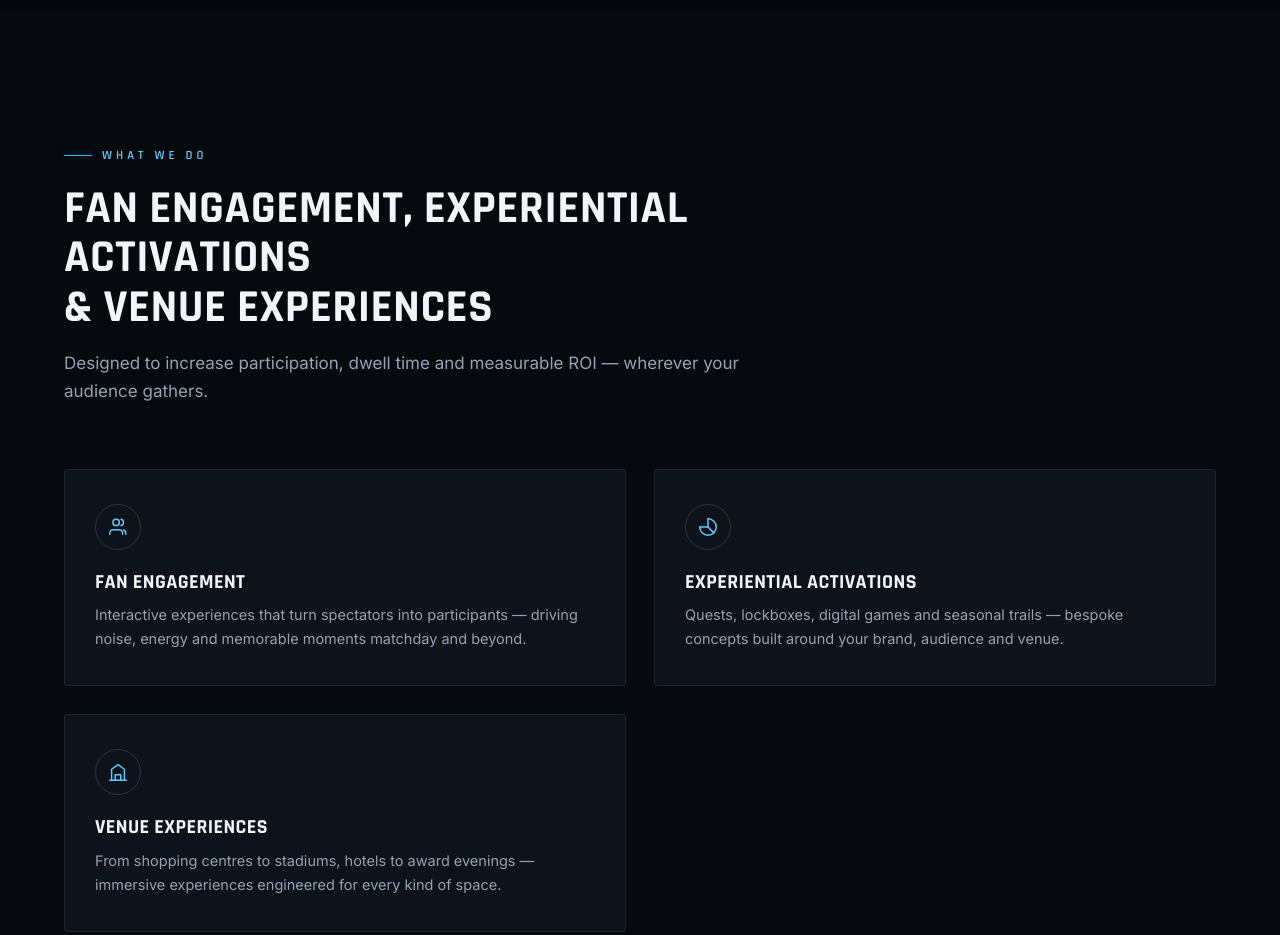
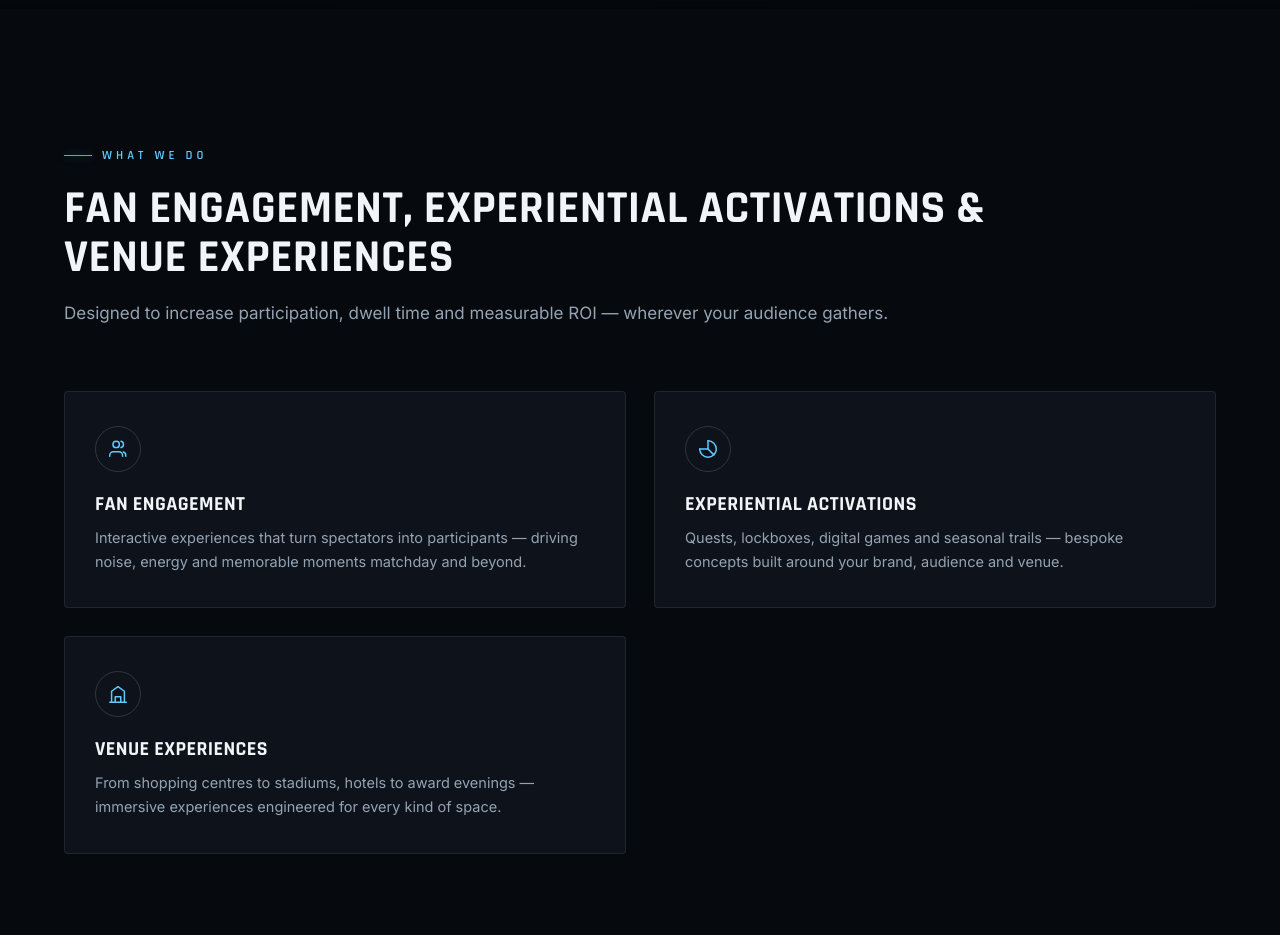
Before and after one commit to dotcomsolutionsAB/pulse_activation, a plain HTML site: page index.html in a window 1280 px wide. Shown: the part 820-1755 px from the top of the page. Drawn offline with Linux system fonts and the light colour scheme; grey boxes are pictures that could not be loaded.

Commit message:
Fix What We Do heading wrapping to 3 lines

```diff
--- a/assets/css/style.css
+++ b/assets/css/style.css
@@ -97,6 +97,7 @@ p:last-child{ margin-bottom:0; }
   margin-bottom: clamp(36px, 6vw, 64px);
 }
 .section-head.center{ margin-left:auto; margin-right:auto; text-align:center; }
+.section-head.wide{ max-width: 980px; }
 .section-head h2{ font-size: clamp(28px, 4.2vw, 46px); }
 .section-head .lead{ margin-top:16px; font-size: 17px; color: var(--muted); }
 
--- a/index.html
+++ b/index.html
@@ -111,9 +111,9 @@
   <!-- ============ WHAT WE DO ============ -->
   <section class="section" id="what-we-do">
     <div class="container">
-      <div class="section-head">
+      <div class="section-head wide">
         <span class="eyebrow">What We Do</span>
-        <h2>Fan Engagement, Experiential Activations<br>&amp; Venue Experiences</h2>
+        <h2>Fan Engagement, Experiential Activations &amp; Venue Experiences</h2>
         <p class="lead">Designed to increase participation, dwell time and measurable ROI — wherever your audience gathers.</p>
       </div>
       <div class="grid grid-3">
```
